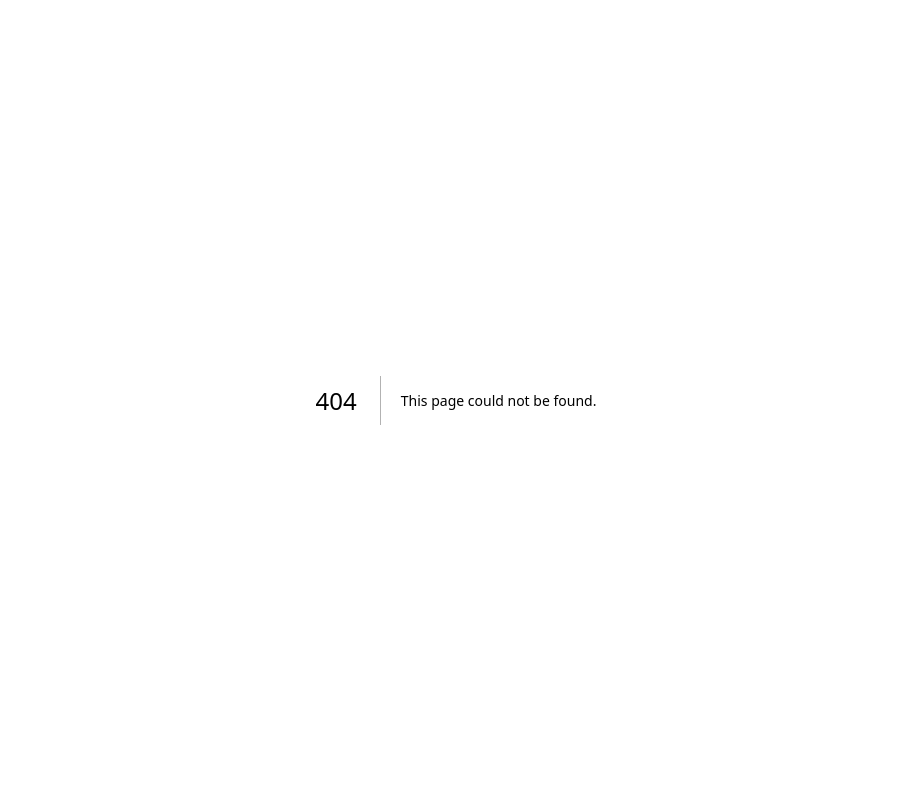
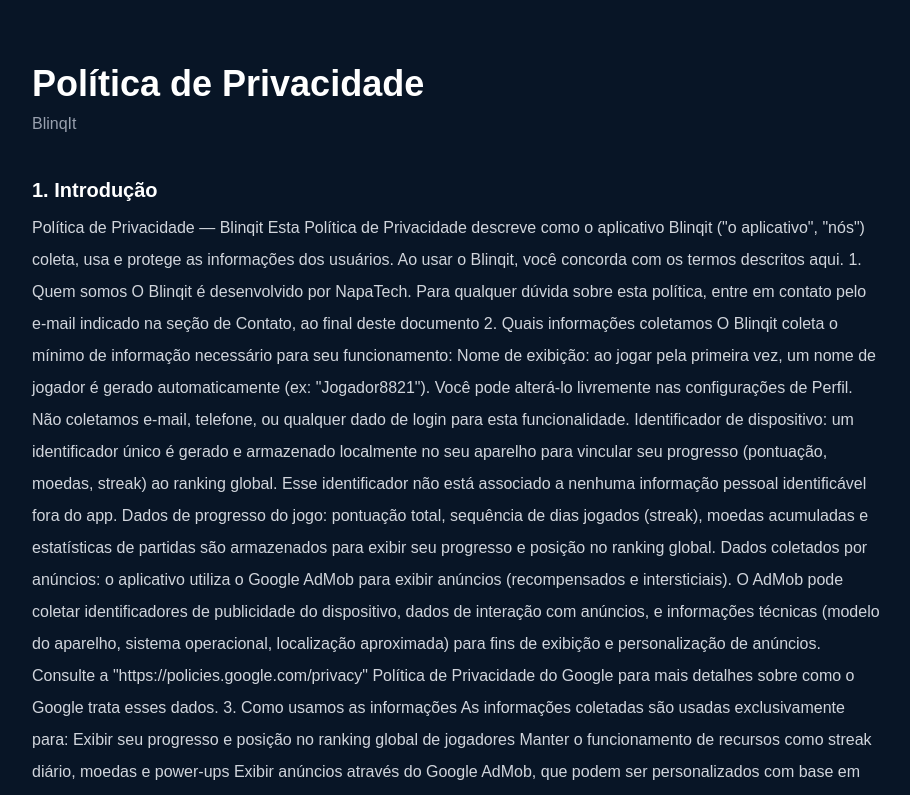
Before and after one commit to ZaptFin/napatech, a Next.js app: page /blinqit/terms in a window 1280 px wide. Before the commit this address had no page. Shown: the top 795 px of the page, without its empty margins (184-1094 px from the left). Built offline with nearby package versions, Linux system fonts and the light colour scheme.

Commit message:
Inclui Blinqit priv

```diff
--- /dev/null
+++ b/app/blinqit/terms/page.tsx
@@ -0,0 +1,81 @@
+export default function PrivacyPage() {
+  return (
+    <main className="min-h-screen bg-[#081526] text-white">
+      <div className="mx-auto max-w-4xl px-6 py-16">
+
+        <h1 className="text-4xl font-bold">
+          Política de Privacidade
+        </h1>
+
+        <p className="mt-2 text-gray-400">
+          BlinqIt
+        </p>
+
+        <div className="mt-10 space-y-6 text-gray-300 leading-8">
+
+          <section>
+            <h2 className="mb-2 text-xl font-semibold text-white">
+              1. Introdução
+            </h2>
+
+            <p>
+              Política de Privacidade — Blinqit
+
+  Esta Política de Privacidade descreve como o aplicativo Blinqit  ("o aplicativo", "nós") coleta, usa e protege as informações dos usuários. Ao usar o Blinqit, você concorda com os termos descritos aqui.
+
+  1. Quem somos
+  O Blinqit é desenvolvido por NapaTech. Para qualquer dúvida sobre esta política, entre em contato pelo e-mail indicado na seção de Contato, ao final deste documento
+
+  2. Quais informações coletamos
+  O Blinqit coleta o mínimo de informação necessário para seu funcionamento:
+
+ Nome de exibição:  ao jogar pela primeira vez, um nome de jogador é gerado automaticamente (ex: "Jogador8821"). Você pode alterá-lo livremente nas configurações de Perfil. Não coletamos e-mail, telefone, ou qualquer dado de login para esta funcionalidade.
+
+Identificador de dispositivo:  um identificador único é gerado e armazenado localmente no seu aparelho para vincular seu progresso (pontuação, moedas, streak) ao ranking global. Esse identificador não está associado a nenhuma informação pessoal identificável fora do app.
+   Dados de progresso do jogo:  pontuação total, sequência de dias jogados (streak), moedas acumuladas e estatísticas de partidas são armazenados para exibir seu progresso e posição no ranking global.
+   Dados coletados por anúncios:  o aplicativo utiliza o Google AdMob para exibir anúncios (recompensados e intersticiais). O AdMob pode coletar identificadores de publicidade do dispositivo, dados de interação com anúncios, e informações técnicas (modelo do aparelho, sistema operacional, localização aproximada) para fins de exibição e personalização de anúncios. Consulte a "https://policies.google.com/privacy" Política de Privacidade do Google  para mais detalhes sobre como o Google trata esses dados.
+
+  3. Como usamos as informações
+  As informações coletadas são usadas exclusivamente para:
+
+   Exibir seu progresso e posição no ranking global de jogadores
+   Manter o funcionamento de recursos como streak diário, moedas e power-ups
+   Exibir anúncios através do Google AdMob, que podem ser personalizados com base em dados coletados pelo Google
+
+  Não vendemos, alugamos ou compartilhamos suas informações pessoais com terceiros para fins de marketing.
+
+  4. Armazenamento dos dados
+  Os dados de progresso e ranking são armazenados de forma segura através do Google Firebase (Firestore), serviço de infraestrutura do Google. Dados como vidas, moedas e configurações locais são armazenados apenas no seu próprio dispositivo.\
+
+  5. Anúncios e o Google AdMob
+  O Blinqit exibe anúncios fornecidos pelo Google AdMob. Esses anúncios podem usar identificadores de publicidade para exibir conteúdo relevante. Você pode gerenciar suas preferências de anúncios personalizados nas configurações do seu dispositivo (Android: Configurações → Google → Anúncios; iOS: Configurações → Privacidade → Publicidade).
+
+  6. Direitos do usuário
+  Você pode, a qualquer momento:
+
+   Alterar seu nome de exibição no ranking
+   Solicitar a exclusão dos seus dados de progresso, entrando em contato conosco com o identificador do seu dispositivo (disponível na tela de Perfil do app)
+
+  7. Dados de menores
+  O Blinqit é classificado como conteúdo livre, adequado para todas as idades. Não coletamos intencionalmente informações pessoais identificáveis de crianças além do nome de exibição opcional, que pode ser fictício.
+
+  8. Alterações nesta política
+  Esta política pode ser atualizada periodicamente. Recomendamos revisá-la ocasionalmente. Alterações significativas serão comunicadas através de avisos no próprio aplicativo.
+
+Contato
+    Para dúvidas, solicitações de exclusão de dados, ou qualquer questão relacionada a esta política, entre em contato:
+    E-mail: zaptapp26@gmail.com
+
+            </p>
+          </section>
+
+
+
+          {/* Continue normalmente */}
+
+        </div>
+
+      </div>
+    </main>
+  );
+}
```
Also changed, not shown: app/blinqit/privacy/page.tsx (added).
